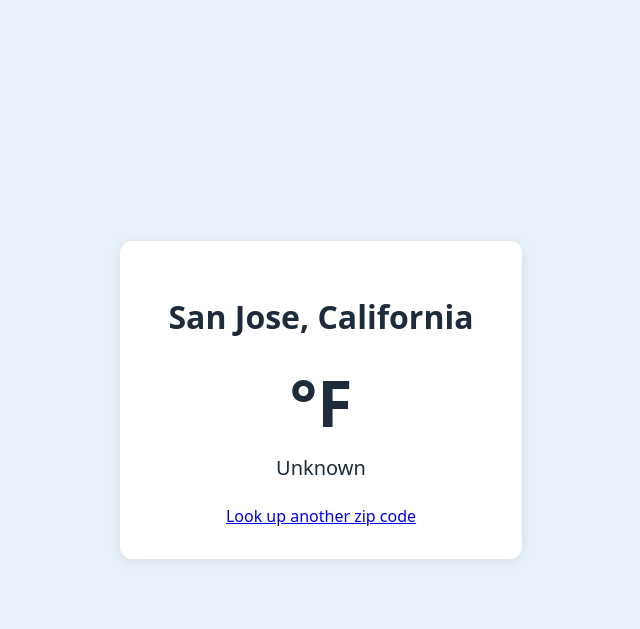
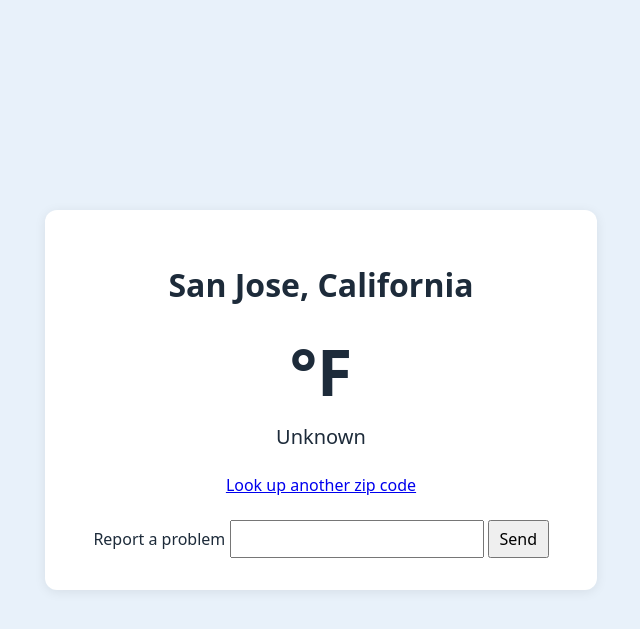
Before and after one commit to YeseniaCarrasco/weather, a Flask app: page / in a window 1280 px wide. Shown: the top 629 px of the page, without its empty margins (319-959 px from the left). Run offline with Flask 3, Linux system fonts and the light colour scheme; data that the repository does not hold is empty.

Commit message:
cookies and report added to webpage

```diff
--- a/app.py
+++ b/app.py
@@ -1,6 +1,8 @@
+import os
 import re
+from datetime import datetime
 
-from flask import Flask, render_template, request
+from flask import Flask, make_response, redirect, render_template, request, url_for
 import requests
 
 app = Flask(__name__)
@@ -9,6 +11,10 @@
 ZIP_URL = "https://api.zippopotam.us/us/{}"
 SAN_JOSE = {"latitude": 37.3382, "longitude": -121.8863}
 ZIP_PATTERN = re.compile(r"\d{5}")
+REPORTS_FILE = os.path.join(app.root_path, "reports.txt")
+MAX_REPORT_LENGTH = 500
+LAST_ZIP_COOKIE = "last_zip"
+LAST_ZIP_MAX_AGE = 60 * 60 * 24 * 365  # one year
 
 # WMO weather interpretation codes used by Open-Meteo
 WEATHER_CODES = {
@@ -85,19 +91,42 @@
     except (requests.RequestException, KeyError, ValueError):
         weather = None
         error = "Couldn't load the weather right now. Please try again later."
-    return render_template("index.html", weather=weather, error=error)
+    reported = request.args.get("reported") == "1"
+    return render_template(
+        "index.html", weather=weather, error=error, reported=reported
+    )
+
+
+@app.route("/report", methods=["POST"])
+def report():
+    # Collapse whitespace so each report stays on a single line
+    message = " ".join(request.form.get("message", "").split())
+    message = message[:MAX_REPORT_LENGTH]
+    if not message:
+        return redirect(url_for("index"))
+    timestamp = datetime.now().strftime("%Y-%m-%d %H:%M:%S")
+    with open(REPORTS_FILE, "a", encoding="utf-8") as f:
+        f.write(f"{timestamp} {message}\n")
+    return redirect(url_for("index", reported=1, _anchor="report"))
 
 
 @app.route("/zip")
 def zip_weather():
     zip_code = request.args.get("zip", "").strip()
     place = weather = error = None
-    if zip_code:
+    remember_zip = False
+    if not zip_code:
+        # Pre-fill the box with the visitor's last lookup, without searching
+        last_zip = request.cookies.get(LAST_ZIP_COOKIE, "")
+        if ZIP_PATTERN.fullmatch(last_zip):
+            zip_code = last_zip
+    else:
         if not ZIP_PATTERN.fullmatch(zip_code):
             error = "Please enter a 5-digit US zip code."
         else:
             try:
                 place = lookup_zip(zip_code)
+                remember_zip = True
                 weather = get_current_weather(place["latitude"], place["longitude"])
             except ZipNotFound:
                 place = None
@@ -105,9 +134,13 @@
             except (requests.RequestException, KeyError, IndexError, ValueError):
                 place = None
                 error = "Couldn't load the weather right now. Please try again later."
-    return render_template(
+    response = make_response(render_template(
         "zip.html", zip_code=zip_code, place=place, weather=weather, error=error
-    )
+    ))
+    if remember_zip:
+        response.set_cookie(LAST_ZIP_COOKIE, zip_code, max_age=LAST_ZIP_MAX_AGE,
+                            httponly=True, samesite="Lax")
+    return response
 
 
 if __name__ == "__main__":
--- a/templates/base.html
+++ b/templates/base.html
@@ -28,6 +28,7 @@
     form { margin-bottom: 1.5rem; }
     input, button { font: inherit; padding: 0.4rem 0.6rem; }
     nav { margin-top: 1.5rem; }
+    .report { margin: 1.5rem 0 0; }
   </style>
 </head>
 <body>
--- a/templates/index.html
+++ b/templates/index.html
@@ -11,4 +11,12 @@
     <p class="error">{{ error }}</p>
   {% endif %}
   <nav><a href="{{ url_for('zip_weather') }}">Look up another zip code</a></nav>
+  <form id="report" class="report" method="post" action="{{ url_for('report') }}">
+    <label for="message">Report a problem</label>
+    <input id="message" name="message" maxlength="500" required>
+    <button type="submit">Send</button>
+  </form>
+  {% if reported %}
+    <p>Thanks, your report was saved</p>
+  {% endif %}
 {% endblock %}
```
Also changed, not shown: 1 other file.
